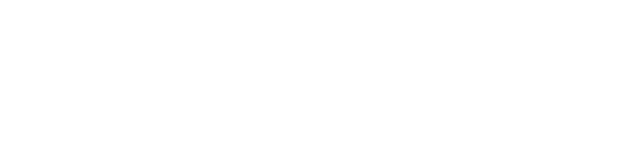
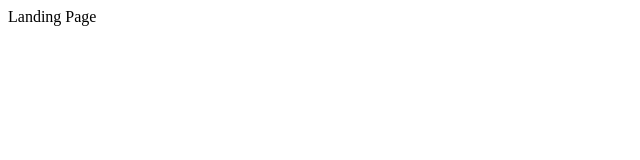
Before and after one commit to minted-skein/public-site, a plain HTML site: page index.html in a window 1280 px wide. Shown: the whole page, without its empty margins (0-640 px from the left). Drawn offline with Linux system fonts and the light colour scheme.

Commit message:
Update index.html

```diff
--- a/index.html
+++ b/index.html
@@ -5,5 +5,5 @@
     <meta name="viewport" content="width=device-width, initial-scale=1.0" />
     <title>Document</title>
   </head>
-  <body></body>
+  <body>Landing Page</body>
 </html>
```
